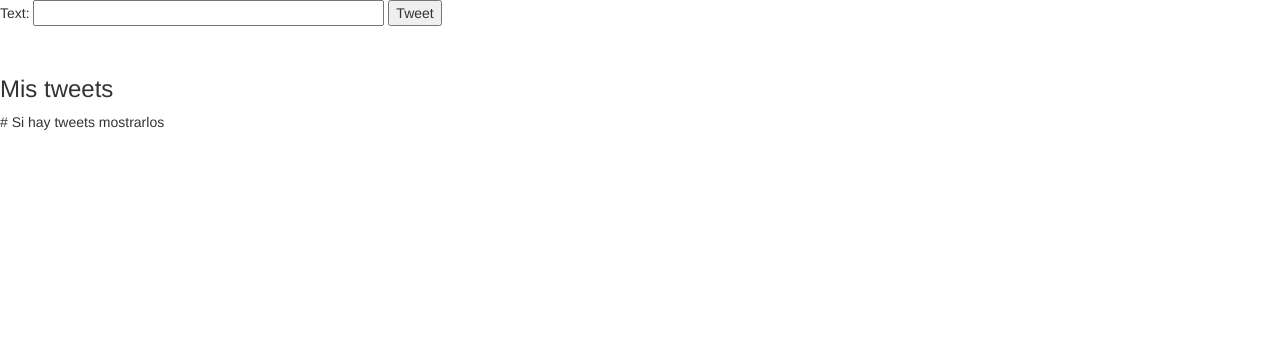
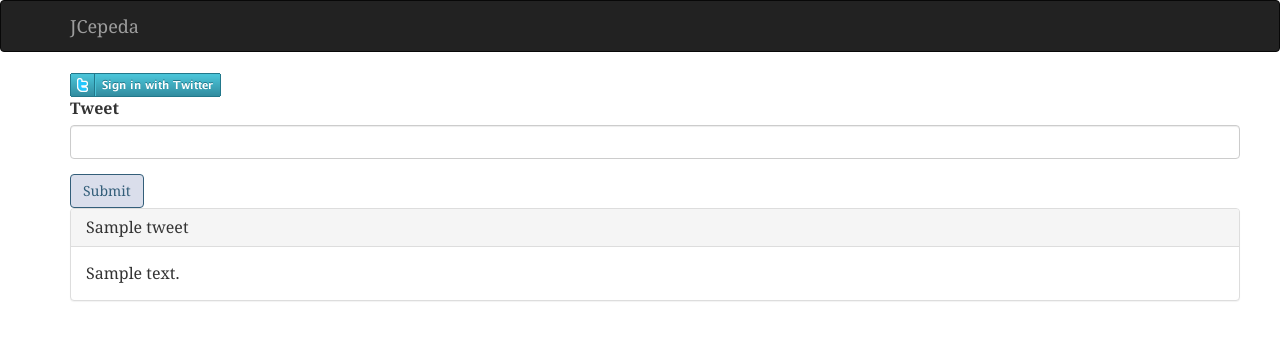
Before and after one commit to JCepedaVillamayor/adi-twitter, a Flask app: template app/templates/index.html in a window 1280 px wide. Shown: the top 340 px of the page. Run offline with Flask 2, Linux system fonts and the light colour scheme; the template is opened without the code that fills it: values that come from a table or form of the project are taken from there, most other values are stand-ins (such as "Sample title", 1, 10 or a date in 2020); some libraries are stand-ins or nearby versions.

Commit message:
- Templating completed. - Home tweets are shown - Oauth integration complete - Bootstrap and Flask WTF integrated

```diff
--- /dev/null
+++ b/app/main/forms.py
@@ -0,0 +1,9 @@
+from flask_wtf import FlaskForm
+from wtforms import StringField, SubmitField, TextAreaField, BooleanField, \
+    SelectField
+from wtforms.validators import DataRequired, Length, Email, Regexp, \
+    ValidationError
+
+class TweetForm(FlaskForm):
+    tweet_text = StringField('Tweet', validators=[DataRequired()])
+    submit = SubmitField('Submit')
--- a/app/static/style.css
+++ b/app/static/style.css
@@ -1,7 +1,7 @@
 body {
     font-family: 'Georgia', serif;
     font-size: 16px;
-    margin: 30px;
+    //margin: 30px;
     padding: 0;
 }
 
--- a/app/templates/index.html
+++ b/app/templates/index.html
@@ -1,16 +1,37 @@
+{% import "bootstrap/wtf.html" as wtf %}
 {% extends "layout.html" %}
-{% block body %}
-    <form action="{{ url_for('.tweet') }}"  method=post>
-      <p>
-	Text:
-        <input type=text name=tweetText size=40>
-        <input type=submit value="Tweet">
-      </p>
-    </form>
+{% block page_content %}
+  <div class="container">
+    <div class="row">
+      {% if g.user %}
+        <a href="{{url_for('.logout') }}">
+          <img src="{{url_for('static', filename='sign-out.png') }}" alt="sign out">
+        </a>
+      {% else %}
+        <a href="{{ url_for('.login') }}">
+          <img src="{{url_for('static', filename='sign-in.png') }}" alt="sign in">
+        </a>
+      {% endif %}
+    </div>
 
-    <br/>
-    <h3>Mis tweets</h3>
+    <div class="row">
+      {{ wtf.quick_form(form, action=url_for('.tweet')) }}
+    </div>
 
-    # Si hay tweets mostrarlos
+    <div class="row">
+      {% if tweets %}
+        {% for tweet in tweets %}
+          <div class="panel panel-default">
+            <div class="panel-heading">
+              <h3 class="panel-title">{{ tweet['name'] }}</h3>
+            </div>
+            <div class="panel-body">
+              {{ tweet['text']}}
+            </div>
+          </div>
+        {% endfor %}
+      {% endif %}
+    </div>
+  </div>
 
 {% endblock %}
--- a/app/templates/layout.html
+++ b/app/templates/layout.html
@@ -4,47 +4,15 @@
 <!-- Head -->
 {% block head %}
   {{ super() }}
+  <link rel=stylesheet type=text/css href="{{ url_for('static',
+  filename='style.css') }}">
 {% endblock %}
 
 {% block navbar %}
   <div class="navbar navbar-inverse" role="navigation">
     <div class="container">
       <div class="navbar-header">
-                <button type="button" class="navbar-toggle"
-                        data-toggle="collapse" data-target=".navbar-collapse">
-                    <span class="sr-only">Toggle navigation</span>
-                    <span class="icon-bar"></span>
-                    <span class="icon-bar"></span>
-                    <span class="icon-bar"></span>
-                </button>
         <a class="navbar-brand" href="/">JCepeda</a>
-            </div>
-            <ul class="nav navbar-nav navbar-right">
-                <li><a href="/">Home</a></li>
-                {% if current_user.is_authenticated %}
-                    <li>
-                        <a href="{{ url_for('main.user',
-                        username=current_user.username) }}">
-                            Profile
-                        </a>
-                    </li>
-                    <li class="dropdown">
-                        <a href="#" class="dropdown-toggle"
-                           data-toggle="dropdown">Account <b class="caret"></b></a>
-                        <ul class="dropdown-menu">
-                            <li><a href="{{ url_for('auth.change_password') }}">Change
-                                Password</a></li>
-                            <li>
-                                <a href="{{ url_for('auth.change_email_request') }}">Change
-                                    Email</a></li>
-                            <li><a href="{{ url_for('auth.logout') }}">Log
-                                Out</a></li>
-                        </ul>
-                    </li>
-                {% else %}
-                    <li><a href="{{ url_for('auth.login') }}">Log In</a></li>
-                {% endif %}
-            </ul>
       </div>
     </div>
   </div>
@@ -55,7 +23,8 @@
     {% for message in get_flashed_messages() %}
       <div class="alert alert-info">
         <button type="button" class="close"
-                        data-dismiss="alert">&times;</button>
+                data-dismiss="alert">&times;
+        </button>
         {{ message }}
       </div>
     {% endfor %}
@@ -66,5 +35,4 @@
 
 {% block scripts %}
   {{ super() }}
-    {{ moment.include_moment() }}
 {% endblock %}
--- a/manage.py
+++ b/manage.py
@@ -1,5 +1,9 @@
 from app import create_app
 from flask_script import Manager, Shell
+import sys
+
+reload(sys)
+sys.setdefaultencoding("utf-8")
 
 
 app = create_app()
```
Also changed, not shown: app/main/views.py (+26 -13 lines). Lines whose indentation alone changed are shown as unchanged.
